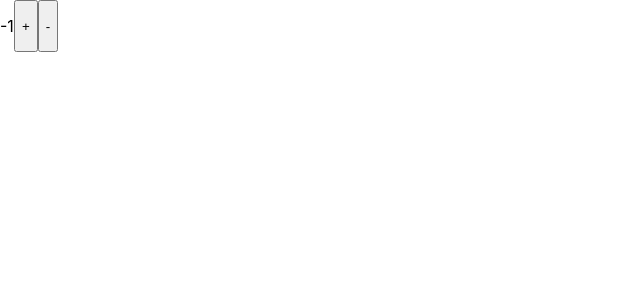
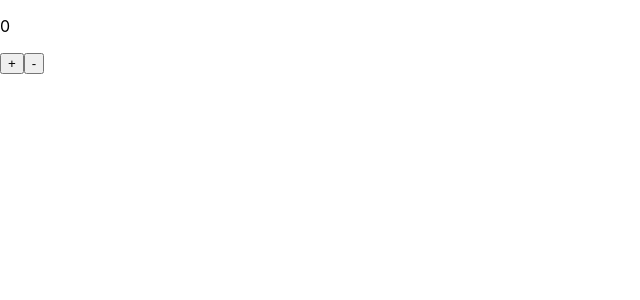
Before and after one commit to MahmoudAlHaj4/Recursive-React-Counter, a React (Create React App) app in the folder reactcounter/: page / in a window 1280 px wide. Shown: the top 300 px of the page, without its empty margins (0-640 px from the left). Built offline with nearby package versions, Linux system fonts and the light colour scheme.

Commit message:
update index

```diff
--- a/reactcounter/src/pages/Home/index.jsx
+++ b/reactcounter/src/pages/Home/index.jsx
@@ -1,12 +1,13 @@
 import React from "react";
 import "./style.css";
+import AddButtons from "../add";
+
 
 const Home = () => {
   return (
-    <div className="counter">
-        <p>-1</p>
-        <button onClick={console.log("clicked")}>+</button>
-        <button onClick={console.log("clicked2")}>-</button>
+    <div className="">
+        <AddButtons />
+
     </div>
   );
 };
```
